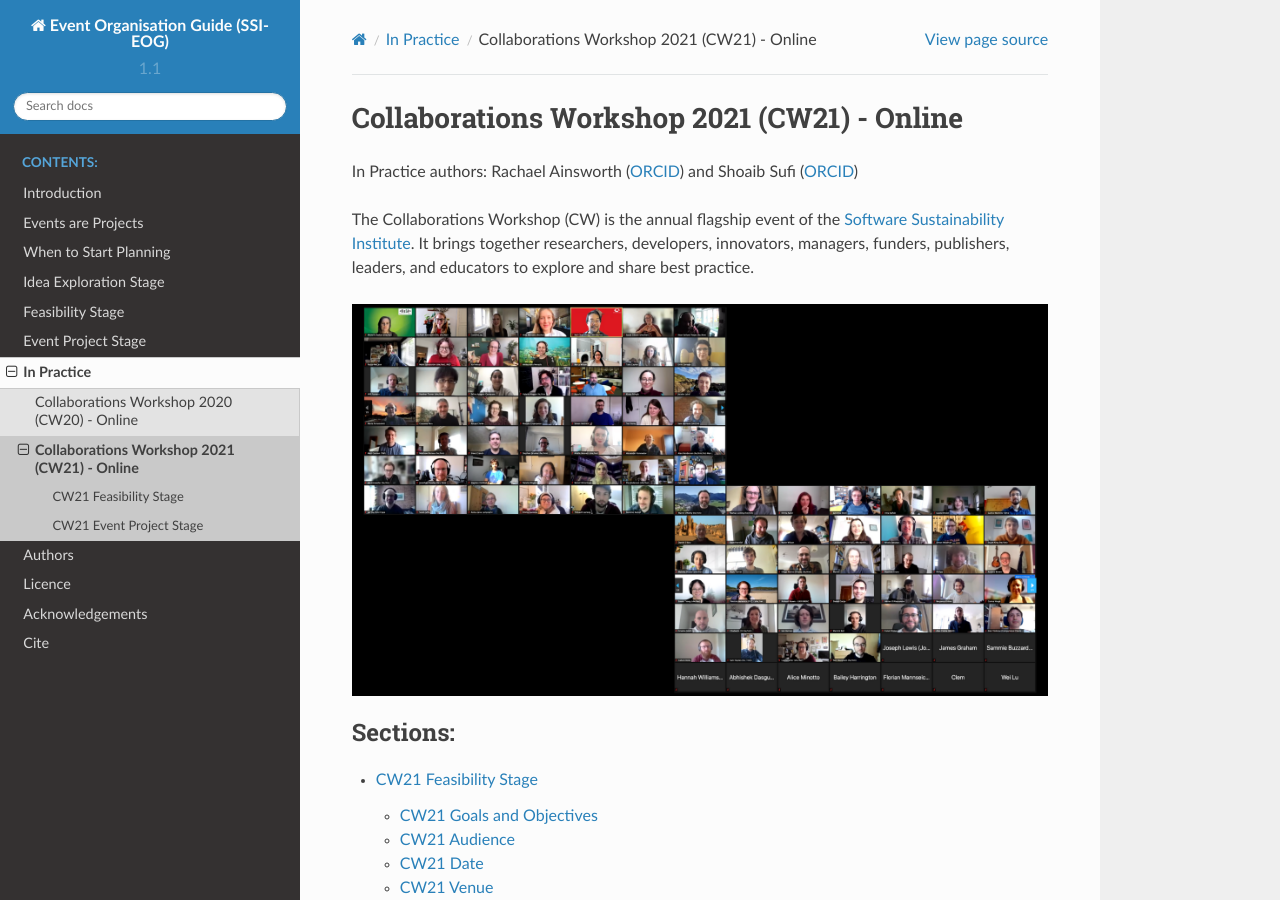
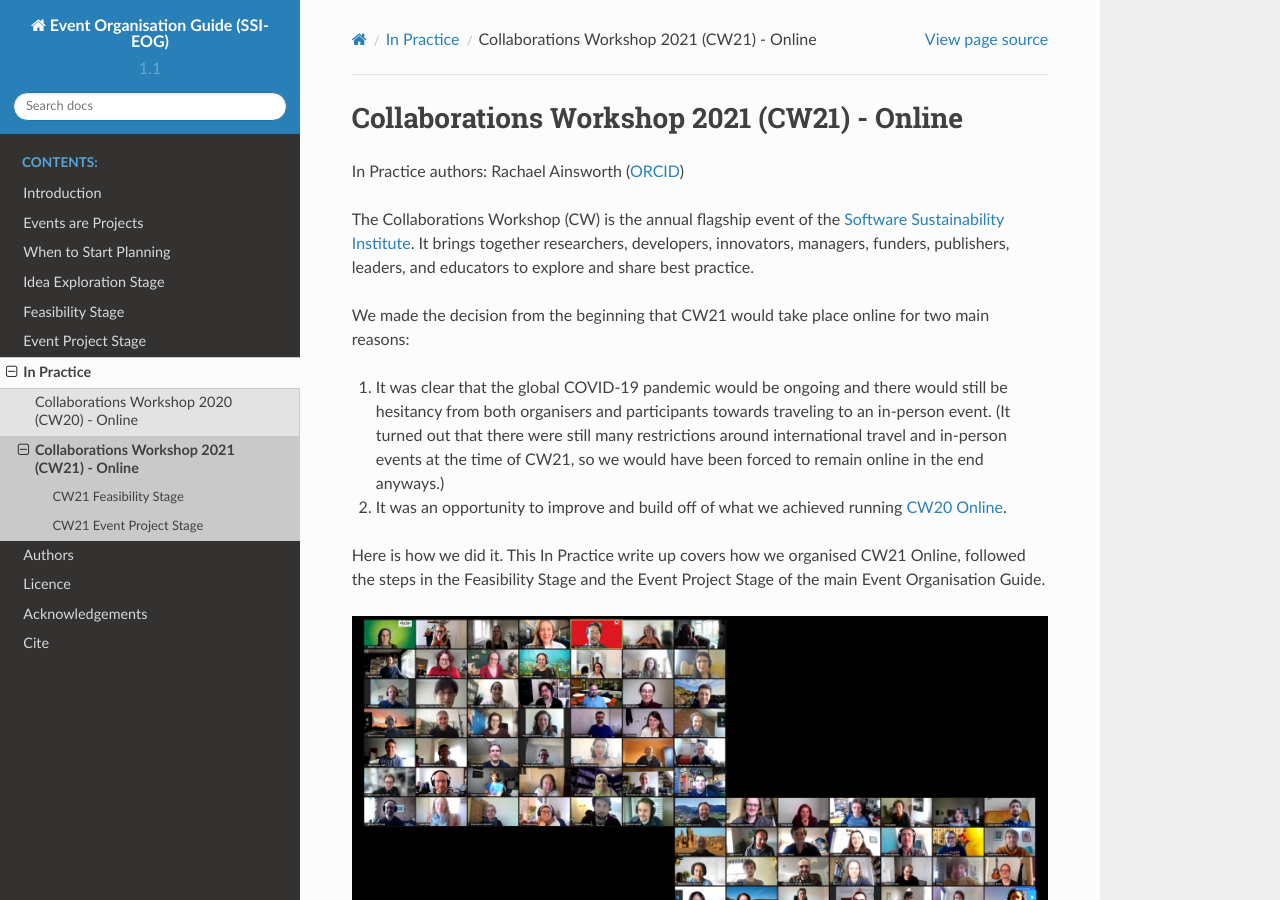
Before and after one commit to softwaresaved/event-organisation-guide, a Sphinx documentation site: the page built from docs/eog/eog-in-practice/cw21/cw21.rst, in a window 1280 px wide and 900 px high. Built offline with Sphinx 7.4.7 and the Read the Docs theme 2.0.0, drawn with Linux system fonts in a browser that asks for light colours.

Commit message:
update cw21 in practice summary

```diff
--- a/docs/eog/eog-in-practice/cw21/cw21.rst
+++ b/docs/eog/eog-in-practice/cw21/cw21.rst
@@ -5,9 +5,17 @@
 Collaborations Workshop 2021 (CW21) - Online
 =============================================
 
-In Practice authors: Rachael Ainsworth (`ORCID <http://orcid.org/0000-0003-2591-9462>`__) and Shoaib Sufi (`ORCID <https://orcid.org/0000-0001-6390-2616>`__)
+In Practice authors: Rachael Ainsworth (`ORCID <http://orcid.org/0000-0003-2591-9462>`__)
 
 The Collaborations Workshop (CW) is the annual flagship event of the `Software Sustainability Institute <www.software.ac.uk>`_. It brings together researchers, developers, innovators, managers, funders, publishers, leaders, and educators to explore and share best practice.
+
+We made the decision from the beginning that CW21 would take place online for two main reasons:
+
+1. It was clear that the global COVID-19 pandemic would be ongoing and there would still be hesitancy from both organisers and participants towards traveling to an in-person event. (It turned out that there were still many restrictions around international travel and in-person events at the time of CW21, so we would have been forced to remain online in the end anyways.)
+2. It was an opportunity to improve and build off of what we achieved running :ref:`CW20 Online <In-Practice-CW20>`.
+
+Here is how we did it.
+This In Practice write up covers how we organised CW21 Online, followed the steps in the Feasibility Stage and the Event Project Stage of the main Event Organisation Guide.
 
 .. figure:: img/CW21_group_photo.png
   :alt: CW21 group photo
```
